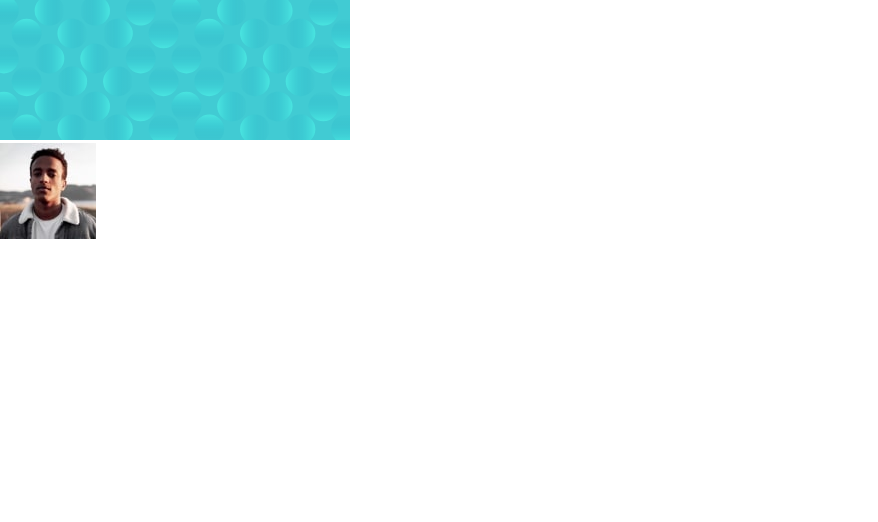
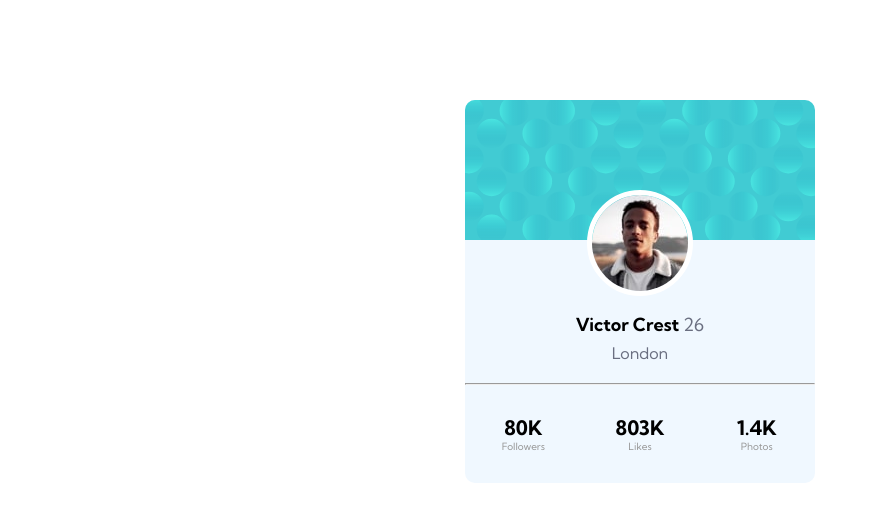
Before and after one commit to Darkull/Comonent-Design-Profile-Card, a plain HTML site: page index.html in a window 1280 px wide. Shown: the whole page, without its empty margins (0-878 px from the left). Drawn offline with Linux system fonts and the light colour scheme.

Commit message:
component 100% done

```diff
--- a/index.html
+++ b/index.html
@@ -10,6 +10,7 @@
       href="https://fonts.googleapis.com/css2?family=Kumbh+Sans:wght@400;700&display=swap"
       rel="stylesheet"
     />
+    <link rel="icon" href="./images/favicon-32x32.png" type="image/png" />
 
     <title>Comonent Design Profile Card</title>
     <link rel="stylesheet" href="style.css" />
@@ -423,7 +424,21 @@
         </svg>
       </div>
       <div class="profile">
-        <img src="./images/image-victor.jpg" alt="" />
+        <img src="./images/image-victor.jpg" alt="avatar img" />
+      </div>
+      <div class="text-section">
+        <p class="name-text">Victor Crest <span class="age-text">26</span></p>
+        <p class="city-text">London</p>
+      </div>
+      <hr />
+
+      <div class="followers">
+        <p>80K</p>
+        <p>803K</p>
+        <p>1.4K</p>
+        <p class="fllw02">Followers</p>
+        <p class="fllw02">Likes</p>
+        <p class="fllw02">Photos</p>
       </div>
     </section>
   </body>
--- a/style.css
+++ b/style.css
@@ -44,3 +44,65 @@ Dark gray: hsl(0, 0%, 59%)
 - Family: [Kumbh Sans](https://fonts.google.com/specimen/Kumbh+Sans)
 - Weights: 400, 700
  */
+
+.main-component {
+  max-width: 35rem;
+  margin: 10rem auto;
+  background-color: aliceblue;
+  border-radius: 1rem;
+  overflow: hidden;
+}
+.pattern-bg {
+  position: relative;
+}
+
+.profile {
+  display: flex;
+  justify-content: center;
+}
+.profile img {
+  border-radius: 10rem;
+  position: absolute;
+  top: 19rem;
+  border: 5px solid #fff;
+}
+.text-section {
+  margin-top: 7rem;
+  font-size: 1.8rem;
+  display: grid;
+  justify-content: center;
+  align-items: center;
+}
+.name-text {
+  font-weight: 700;
+  text-align: center;
+}
+.age-text {
+  font-weight: 400;
+  color: hsl(227, 10%, 46%);
+}
+.city-text {
+  font-size: 1.6rem;
+  text-align: center;
+  color: hsl(227, 10%, 46%);
+  margin: 0.7rem 0 2rem 0;
+}
+
+.followers,
+.followers-2 {
+  display: grid;
+  font-size: 2rem;
+  grid-template-columns: 1fr 1fr 1fr;
+  font-weight: 700;
+
+  margin-top: 3rem;
+
+  text-align: center;
+}
+
+.fllw02 {
+  font-size: 1rem;
+  font-weight: 400;
+  color: hsl(0, 0%, 59%);
+  margin-bottom: 3rem;
+}
```
